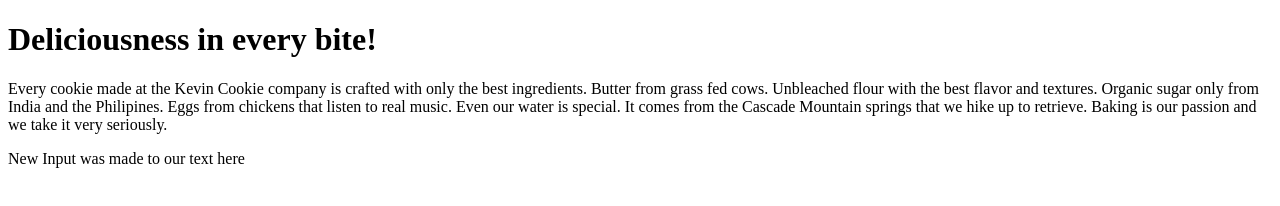
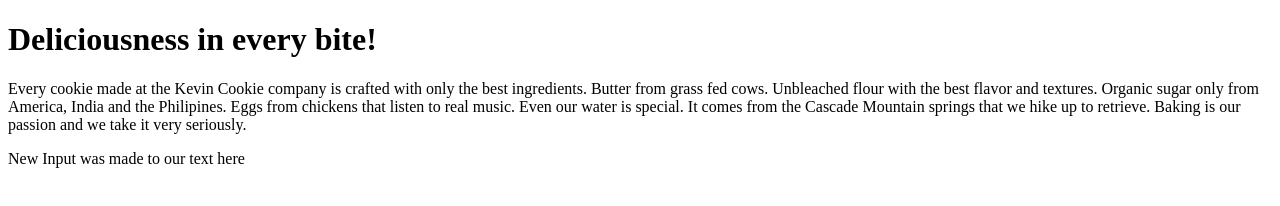
Before and after one commit to Ugochukwuka/KelvinCookieCompany.com, a plain HTML site: page index.htm in a window 1280 px wide. Drawn offline with Linux system fonts and the light colour scheme.

Commit message:
Update index.htm

```diff
--- a/index.htm
+++ b/index.htm
@@ -4,7 +4,7 @@
 
 <h1>Deliciousness in every bite!</h1>
 
-<p>Every cookie made at the Kevin Cookie company is crafted with only the best ingredients. Butter from grass fed cows. Unbleached flour with the best flavor and textures. Organic sugar only from India and the Philipines. Eggs from chickens that listen to real music. Even our water is special. It comes from the Cascade Mountain springs that we hike up to retrieve. Baking is our passion and we take it very seriously.</p>
+<p>Every cookie made at the Kevin Cookie company is crafted with only the best ingredients. Butter from grass fed cows. Unbleached flour with the best flavor and textures. Organic sugar only from America, India and the Philipines. Eggs from chickens that listen to real music. Even our water is special. It comes from the Cascade Mountain springs that we hike up to retrieve. Baking is our passion and we take it very seriously.</p>
 
 <p>New Input was made to our text here</p>
 
```
